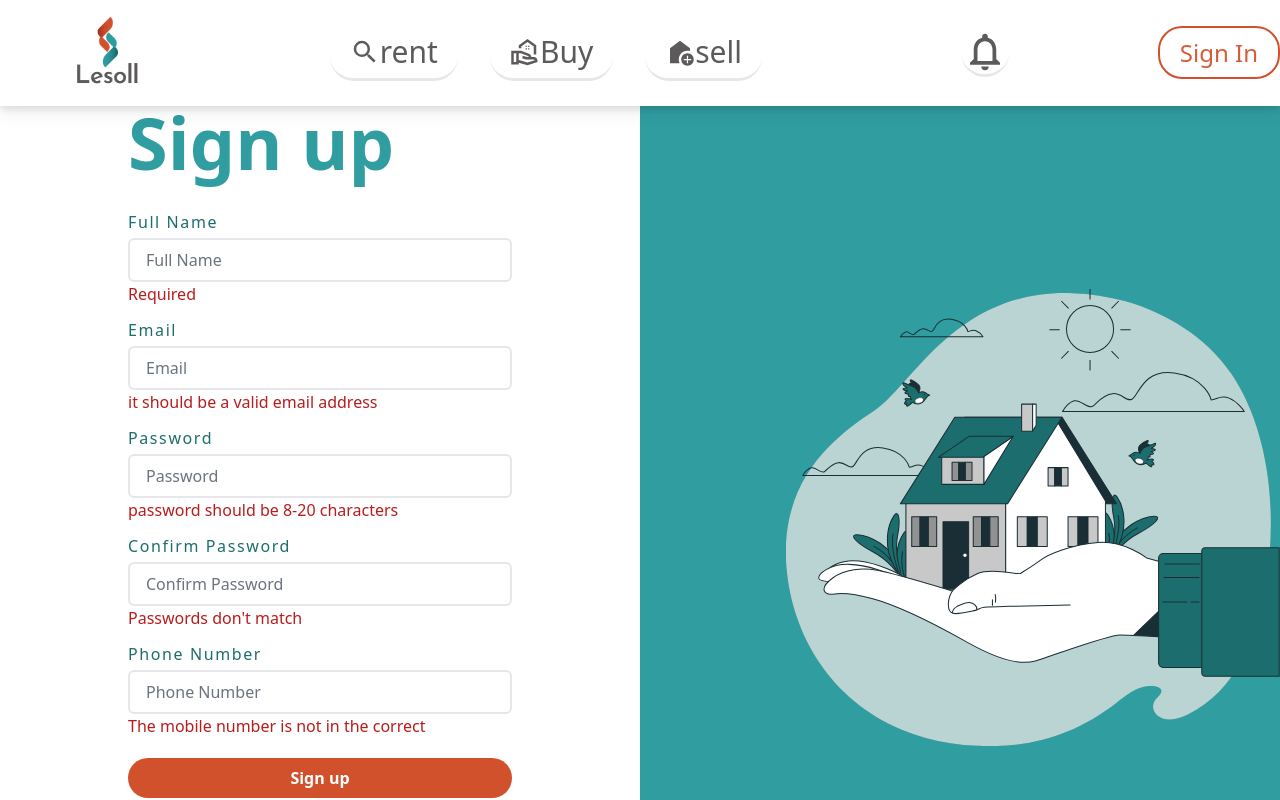
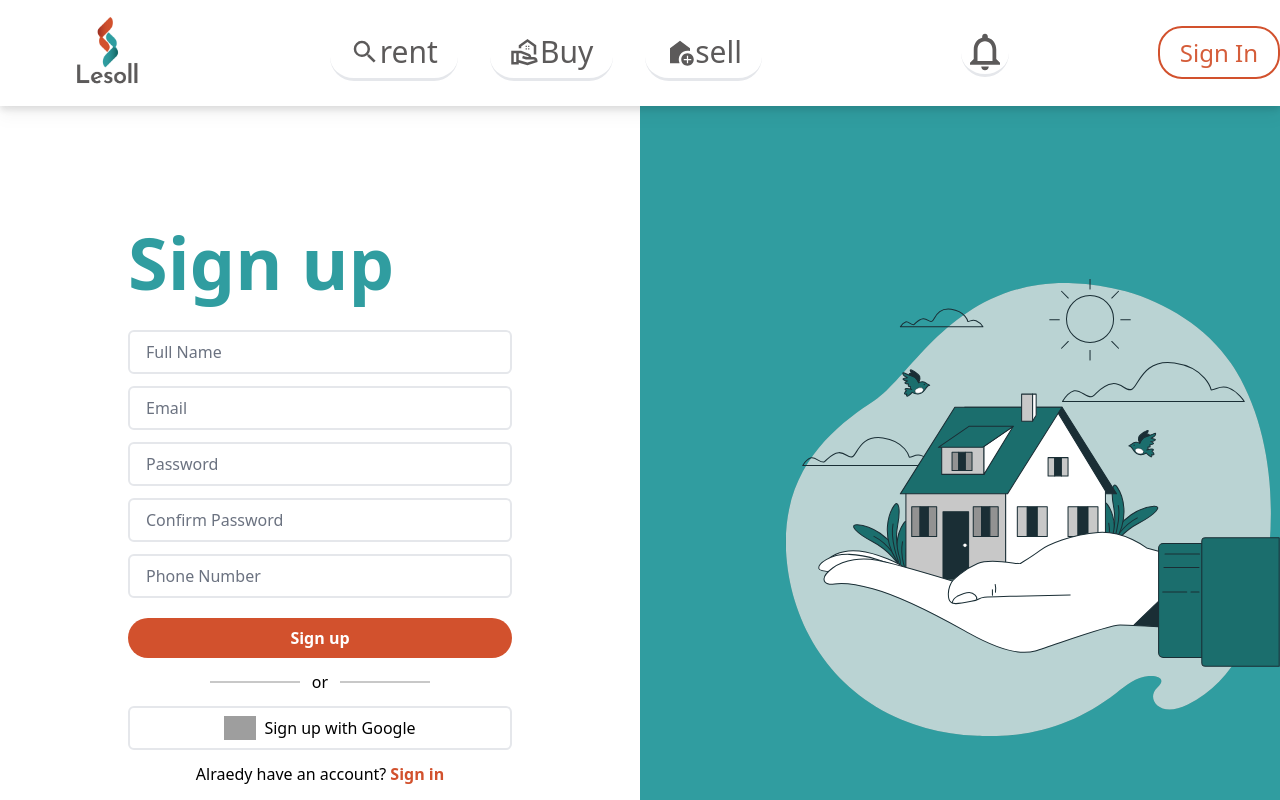
Before and after one commit to Lesoll-Team/frontend-site, a Next.js app: page /signup in a window 1280 px wide. Shown: the top 800 px of the page. Built offline with nearby package versions, Linux system fonts and the light colour scheme; grey boxes are pictures that could not be loaded.

Commit message:
feat: form validation using formik and yup

```diff
--- a/src/components/Button.jsx
+++ b/src/components/Button.jsx
@@ -2,7 +2,10 @@ import React from "react";
 
 const Button = (props) => {
   return (
-    <button className="rounded-3xl bg-lightOrange text-white mt-5  py-2  font-semibold  duration-300 hover:bg-lightOrangeHover md:active:scale-95">
+    <button
+      type={props.type}
+      className="rounded-3xl bg-lightOrange text-white mt-5  py-2  font-semibold  duration-300 hover:bg-lightOrangeHover md:active:scale-95"
+    >
       {props.text}
     </button>
   );
--- a/src/components/Input.jsx
+++ b/src/components/Input.jsx
@@ -2,24 +2,21 @@ import React, { useState } from "react";
 
 const Input = (props) => {
   const [focused, setFocused] = useState(false);
-  const { id, errorMessage, handleChange, lable, ...others } = props;
+  // const { id, errorMessage, handleChange, lable, ...others } = props;
   const handleFocus = (e) => {
     setFocused(true);
   };
   return (
     <div className="w-full mt-3">
-      <label className="font-medium block mb-1 text-darkGreen tracking-widest text-md ">
-        {lable}
-      </label>
       <input
-        required
-        className="block placeholder:text-gray-500 focus:outline-none   focus:border-lightGreen  w-full border-2 rounded-md px-4 py-2"
-        {...others}
-        onChange={handleChange}
-        onBlur={handleFocus}
-        // focused={focused.toSring()}
+        name={props.name}
+        placeholder={props.placeholder}
+        type={props.type}
+        value={props.value}
+        onChange={props.onChange}
+        onBlur={props.onBlur}
+        className="block placeholder:text-gray-500 focus:outline-none   focus:border-lightGreen  w-full border-2 rounded-md px-4 py-2 "
       />
-      <span className="text-red-700">{errorMessage}</span>
     </div>
   );
 };
--- a/src/pages/signin/index.jsx
+++ b/src/pages/signin/index.jsx
@@ -4,23 +4,72 @@ import Link from "next/link";
 // import { useState } from "react";
 import Image from "next/image";
 import house from "../../../public/page3.svg";
+import { Formik, useFormik } from "formik";
+import * as Yup from "yup";
+import { useRouter } from "next/router";
 
 const SignIn = () => {
+  const router = useRouter();
+
+  const formik = useFormik({
+    initialValues: {
+      email: "",
+      password: "",
+    },
+    validationSchema: Yup.object({
+      email: Yup.string().required("Email is required"),
+      password: Yup.string().required("password is required"),
+    }),
+    onSubmit: (values) => {
+      console.log(values);
+      router.push({ pathname: "/", query: values });
+    },
+  });
   return (
     <>
       <div className="flex flex-col md:flex-row">
         {/* form div*/}
         <div className="flex flex-col space-y-3 md:w-1/2 justify-center items-center  min-h-[100dvh] border-3  px-1">
           <form
-            onSubmit={() => {}}
+            onSubmit={formik.handleSubmit}
             className="flex flex-col w-80 md:w-96  border-5 justify-center "
           >
             <h1 className="text-7xl mb-5 text-lightGreen font-black">
               Sign in
             </h1>
             {/* Form inputs */}
-            <Input type="email" placeholder="Your email" required={true} />
-            <Input type="password" placeholder="Your Password" />
+            <div>
+              <Input
+                type="email"
+                name="email"
+                placeholder="Email"
+                value={formik.values.email}
+                onChange={formik.handleChange}
+                onBlur={formik.handleBlur}
+              />
+              {formik.errors.email && formik.touched.email ? (
+                <div className="text-red-500 text-xs mt-2">
+                  {formik.errors.email}
+                </div>
+              ) : null}
+            </div>
+            <div>
+              <Input
+                type="password"
+                name="password"
+                placeholder="Password"
+                value={formik.values.password}
+                onChange={formik.handleChange}
+                onBlur={formik.handleBlur}
+              />
+              {formik.errors.password && formik.touched.password ? (
+                <div className="text-red-500 text-xs mt-2">
+                  {formik.errors.password}
+                </div>
+              ) : null}
+            </div>
+            {/* <Input type="email" placeholder="Your email" required={true} />
+            <Input type="password" placeholder="Your Password" /> */}
             <Link
               href={"/forgetpassword"}
               className="text-lightOrange text-right mb-3 mt-1"
--- a/src/pages/signup/index.jsx
+++ b/src/pages/signup/index.jsx
@@ -4,191 +4,160 @@ import Link from "next/link";
 import { useState } from "react";
 import Image from "next/image";
 import house from "../../../public/page3.svg";
+import { useFormik } from "formik";
+import * as Yup from "yup";
+import { Router, useRouter } from "next/router";
 
 const SignUp = () => {
-  // const [userType, setUserType] = useState("");
-  // const [name, setName] = useState("");
-  // const [email, setEmail] = useState("");
-  // const [password, setPassword] = useState("");
-  // const [confirmPassword, setConfirmPassword] = useState("");
-  const [values, setValues] = useState({
-    fullName: "",
+  //router.
+  const router = useRouter();
+  // formik logic
+
+  const formik = useFormik({
+    initialValues: {
+      fullname: "",
       email: "",
       password: "",
       confirmPassword: "",
       phoneNumber: "",
-    pattern: "",
-    required: true,
+      terms: "",
+    },
+    // form validation logic
+    validationSchema: Yup.object({
+      fullname: Yup.string().min(3, "Too Short!").required("name is required"),
+      email: Yup.string()
+        .email("Invalid Email Adress")
+        .required("Email is required"),
+      password: Yup.string()
+        .min(8, "password is short manimum 8 characters")
+        .max(16, "password is long maximum 16 characters")
+        .required("Required"),
+      confirmPassword: Yup.string()
+        .oneOf([Yup.ref("password"), null], "Passwords Doesn't Match")
+        .required("Passwords Doesn't Match"),
+      phoneNumber: Yup.number().required("Phone Number is required"),
+    }),
+
+    //subnit form
+    onSubmit: (values) => {
+      console.log(values);
+      router.push({ pathname: "/", query: values });
+    },
   });
 
-  const inputs = [
-    {
-      id: 1,
-      name: "fullName",
-      type: "text",
-      placeholder: "Full Name",
-      errorMessage: "",
-      lable: "Full Name",
-      errorMessage: "Required",
-      pattern: "^[A-zA]{3,20}$",
-
-      required: true,
-    },
-    {
-      id: 2,
-      name: "email",
-      type: "email",
-      placeholder: "Email",
-      errorMessage: "it should be a valid email address",
-      lable: "Email",
-      required: true,
-    },
-    {
-      id: 3,
-      name: "password",
-      type: "password",
-      placeholder: "Password",
-      errorMessage: "password should be 8-20 characters ",
-      lable: "Password ",
-      pattern:
-        "^(?=.*[0-9])(?=.*[a-zA-Z])(?=.*[!@#$%^&*])[a-zA-Z0-9!@#$%^&*]{8,20}$",
-      required: true,
-    },
-    {
-      id: 4,
-      name: "confirmPassword",
-      type: "password",
-      placeholder: "Confirm Password",
-      errorMessage: "Passwords don't match",
-      lable: "Confirm Password",
-      required: true,
-      pattern: values.password,
-    },
-    {
-      id: 5,
-      name: "phoneNumber",
-      type: "number",
-      placeholder: "Phone Number",
-      errorMessage: "The mobile number is not in the correct",
-      lable: "Phone Number",
-      pattern: "",
-      required: true,
-    },
-  ];
-
-  const handleSubmit = (e) => {
-    e.preventDefault();
-  };
-  const handleChange = (e) => {
-    setValues({ ...values, [e.target.name]: e.target.value });
-  };
-  // const handleSubmit = (e) => {
-  //   e.preventDefault();
-  //   if (password!== confirmPassword) {
-  //     alert("Passwords do not match");
-  //   } else {
-  //     fetch("/api/signup", {
-  //       method: "POST",
-  //       headers: {
-  //         "Content-Type": "application/json",
-  //       },
-  //       body: JSON.stringify({
-  //         userType,
-  //         name,
-  //         email,
-  //         password,
-  //         phoneNumber,
-  //       }),
-  //     })
-  //     .then((res) => res.json())
-  //     .then((data) => {
-  //         if (data.error) {
-  //           alert(data.error);
-  //         } else {
-  //           localStorage.setItem("token", data.token);
-  //           window.location.href = "/";
-  //         }
-  //       });
-  //   }
-  // };
-
-  console.log(values);
-
+  // console.log(formik.values);
+  console.log(formik.errors);
+  // console.log(formik.touched);
+  // console.log(formik.isSubmitting);
   return (
     <div className="flex flex-col md:flex-row ">
       {/* form div*/}
       <div className="flex flex-col space-y-3 md:w-1/2 justify-center items-center min-h-[100dvh] border-3  px-1 ">
-        <form className="flex flex-col w-80 md:w-96  border-5 justify-center ">
+        <form
+          className="flex flex-col w-80 md:w-96  border-5 justify-center "
+          onSubmit={formik.handleSubmit}
+        >
           <h1 className="text-7xl mb-5 text-lightGreen font-black">Sign up</h1>
-          {/* Form inputs */}
-          {/* <div className="users flex my-5 justify-between  group:">
-            <div className="user__lable">
-              <input
-                className="rounded-sm checked:bg-lightGreen group-checked:bg-lightGreen users__input"
-                type="radio"
-                name="options"
-                id="option1"
-                value="individual"
+
+          <div>
+            <Input
+              name="fullname"
+              placeholder="Full Name"
+              type="text"
+              value={formik.values.fullname}
+              onChange={formik.handleChange}
+              onBlur={formik.handleBlur}
             />
-              <label
-                style={individualStyle}
-                className="group-checked:bg-lightGreen rounded-sm checked:bg-lightGreen w-full users__label"
-                for="option1"
-                onClick={() => {
-                  setUserType("individual");
-                }}
+            {formik.touched.fullname && formik.errors.fullname ? (
+              <p className="text-red-600">{formik.errors.fullname}</p>
+            ) : (
+              ""
+            )}
+          </div>
+          <div>
+            <Input
+              name="email"
+              placeholder="Email"
+              type="email"
+              value={formik.values.email}
+              onChange={formik.handleChange}
+              onBlur={formik.handleBlur}
+            />
+            {formik.touched.email && formik.errors.email ? (
+              <p className="text-red-600">{formik.errors.email}</p>
+            ) : (
+              ""
+            )}
+          </div>
+          <div>
+            <Input
+              name="password"
+              placeholder="Password"
+              type="password"
+              value={formik.values.password}
+              onChange={formik.handleChange}
+              onBlur={formik.handleBlur}
+            />
+            {formik.touched.password && formik.errors.password ? (
+              <p className="text-red-600">{formik.errors.password}</p>
+            ) : (
+              ""
+            )}
+          </div>
+          <div>
+            <Input
+              name="confirmPassword"
+              placeholder="Confirm Password"
+              type="password"
+              value={formik.values.confirmPassword}
+              onChange={formik.handleChange}
+              onBlur={formik.handleBlur}
+            />
+            {formik.touched.confirmPassword && formik.errors.confirmPassword ? (
+              <p className="text-red-600">{formik.errors.confirmPassword}</p>
+            ) : (
+              ""
+            )}
+          </div>
+          <div>
+            <Input
+              name="phoneNumber"
+              placeholder="Phone Number"
+              type="number"
+              value={formik.values.phoneNumber}
+              onChange={formik.handleChange}
+              onBlur={formik.handleBlur}
+            />
+            {formik.touched.phoneNumber && formik.errors.phoneNumber ? (
+              <p className="text-red-600">{formik.errors.phoneNumber}</p>
+            ) : (
+              ""
+            )}
+          </div>
+
+          {/* <div className="flex justify-start relative">
+            <Input
+              name="terms"
+              type="checkbox"
+              className=" h-4 w-4 rounded-sm inline-block focus:ring-lightGreen text-lightGreen  "
+            />
+            <p
+              htmlFor="termsOfService"
+              className="absolute top-[10px] left-[20px]"
             >
-                individual
-              </label>
-            </div>
-            <div className="user__lable">
-              <input
-                className="users__input"
-                type="radio"
-                name="options"
-                id="option2"
-                value="broker"
-              />
-              <label
-                className="rounded-sm  users__label "
-                for="option2"
-                onClick={() => {
-                  setUserType("broker");
-                }}
-              >
-                Broker
-              </label>
-            </div>
-            <div className="user__lable">
-              <input
-                className="users__input"
-                type="radio"
-                name="options"
-                id="option3"
-                value="developer"
-              />
-              <label
-                style={developerStyle}
-                className="rounded-sm users__label"
-                for="option3"
-                onClick={() => {
-                  setUserType("developer");
-                }}
-              >
-                Developer
-              </label>
-            </div>
+              Accept Terms Of Service
+            </p>
           </div> */}
 
-          {inputs.map((input) => (
+          {/* {inputs.map((input) => (
             <Input
               key={input.id}
               {...input}
               value={values[input.name]}
               handleChange={handleChange}
             />
-          ))}
-          <Button className="" text="Sign up" />
+          ))} */}
+          <Button className="" type="submit" text="Sign up" />
         </form>
         {/* line break */}
         <div className="flex justify-between items-center space-x-3">
--- a/src/styles/globals.css
+++ b/src/styles/globals.css
@@ -106,6 +106,10 @@ span {
   display: none;
 }
 
-input:invalid ~ span {
+input:invalid[focused="true"] ~ span {
   display: block;
 }
+
+input:invalid[focused="true"] {
+  border: 1px solid red;
+}
```
Also changed, not shown: package.json (+6 -1 lines), 1 other file (tests, documents, lock files or other folders). Lines whose indentation alone changed are shown as unchanged.
